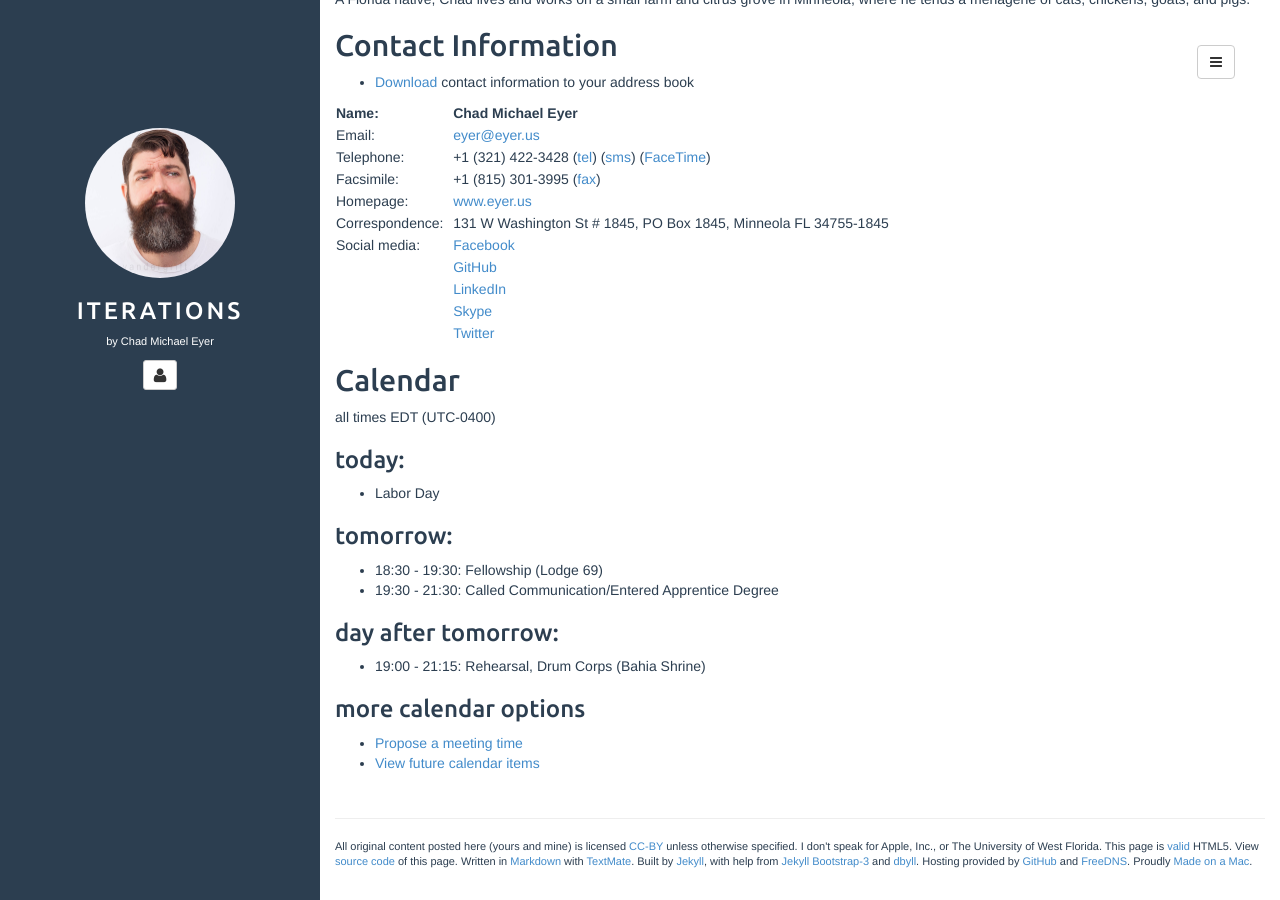
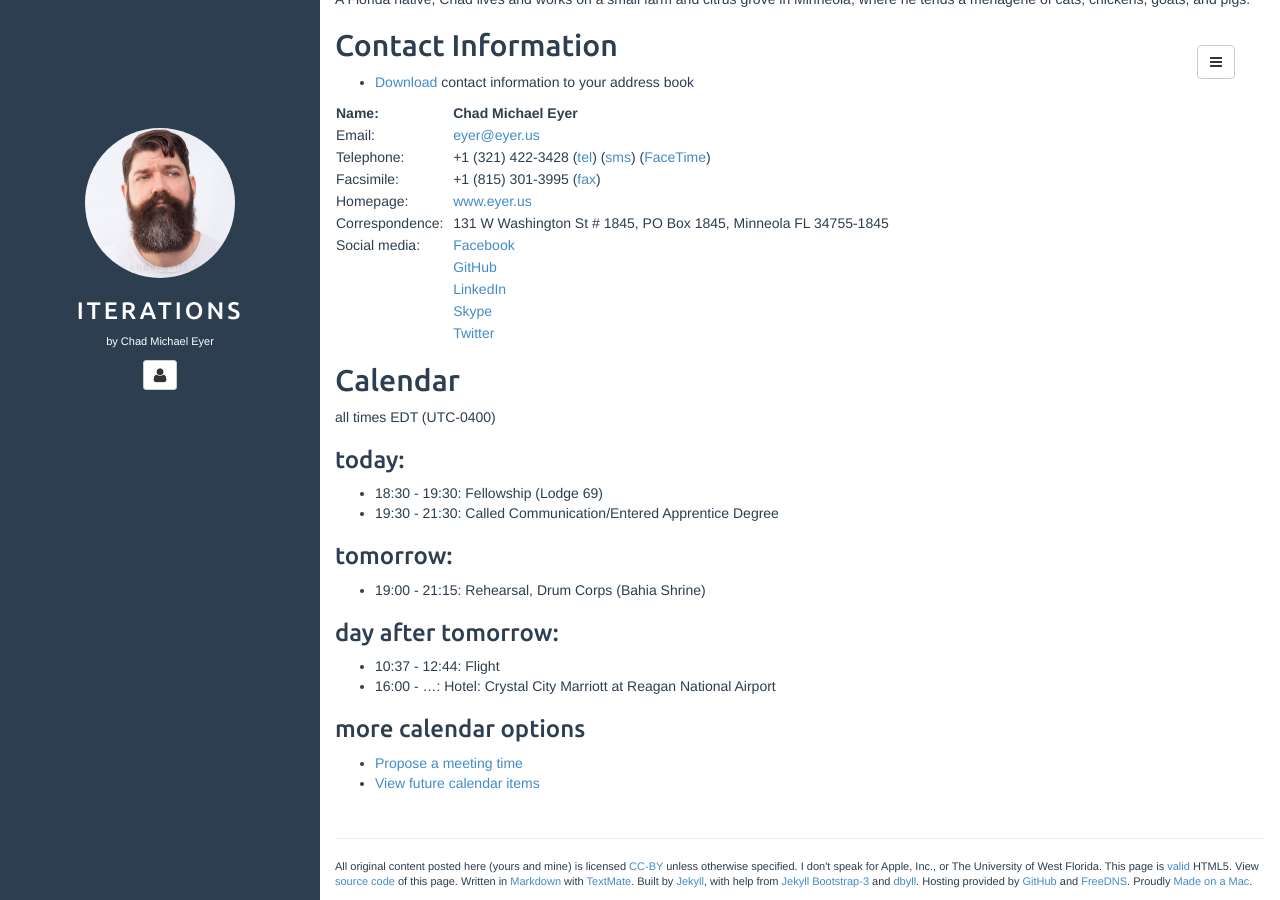
Before and after one commit to chadmichaeleyer/chadmichaeleyer.github.io, a Jekyll site: the page built from about.md, in a window 1280 px wide and 900 px high, scrolled down 1070 px. Built offline with Jekyll 4.4.1, drawn with Linux system fonts in a browser that asks for light colours.

Commit message:
calendar update

```diff
--- a/calendar.markdown
+++ b/calendar.markdown
@@ -2,13 +2,14 @@ all times EDT (UTC-0400)
 
 ### today:
 
-* Labor Day
+* 18:30 - 19:30: Fellowship (Lodge 69)
+* 19:30 - 21:30: Called Communication/Entered Apprentice Degree
 
 ### tomorrow:
 
-* 18:30 - 19:30: Fellowship (Lodge 69)
-* 19:30 - 21:30: Called Communication/Entered Apprentice Degree
+* 19:00 - 21:15: Rehearsal, Drum Corps (Bahia Shrine)
 
 ### day after tomorrow:
 
-* 19:00 - 21:15: Rehearsal, Drum Corps (Bahia Shrine)
+* 10:37 - 12:44: Flight
+* 16:00 - ...: Hotel: Crystal City Marriott at Reagan National Airport
```
Also changed, not shown: calendar-year.markdown (+5 -4 lines).
